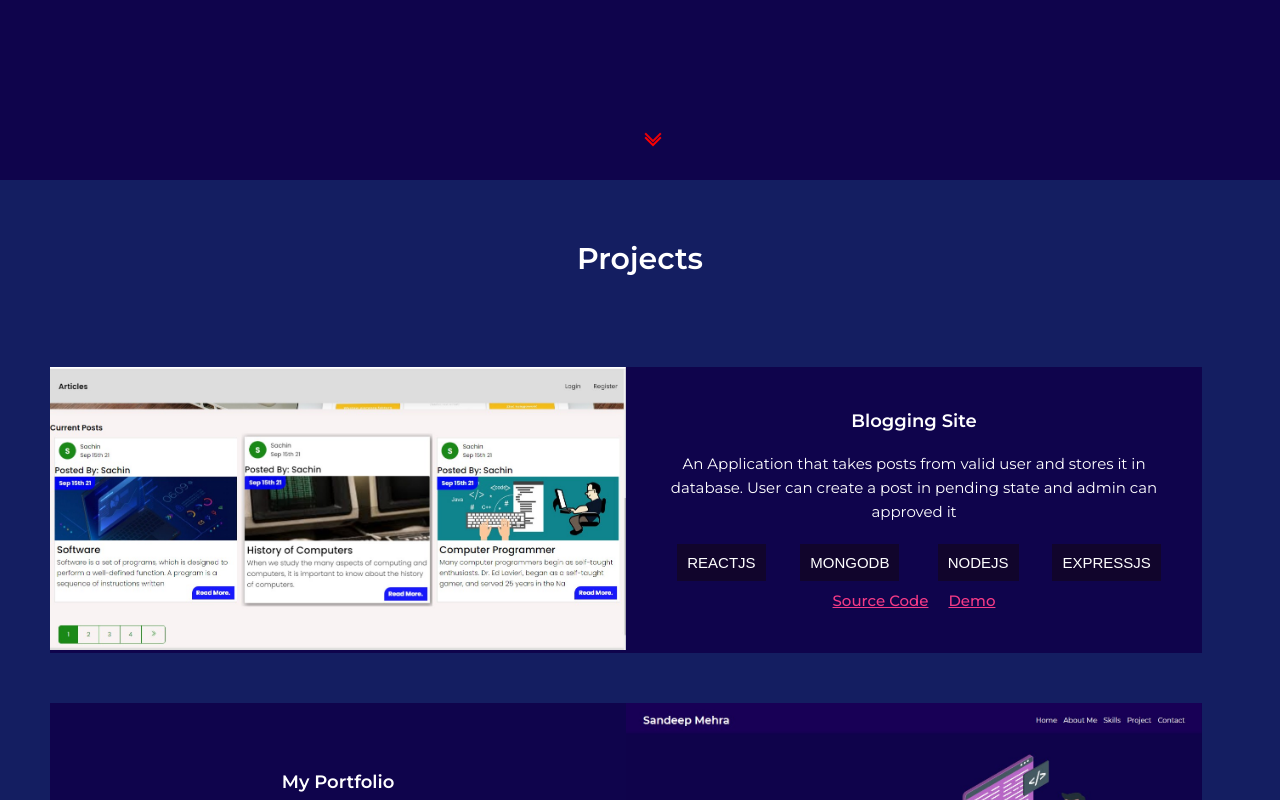
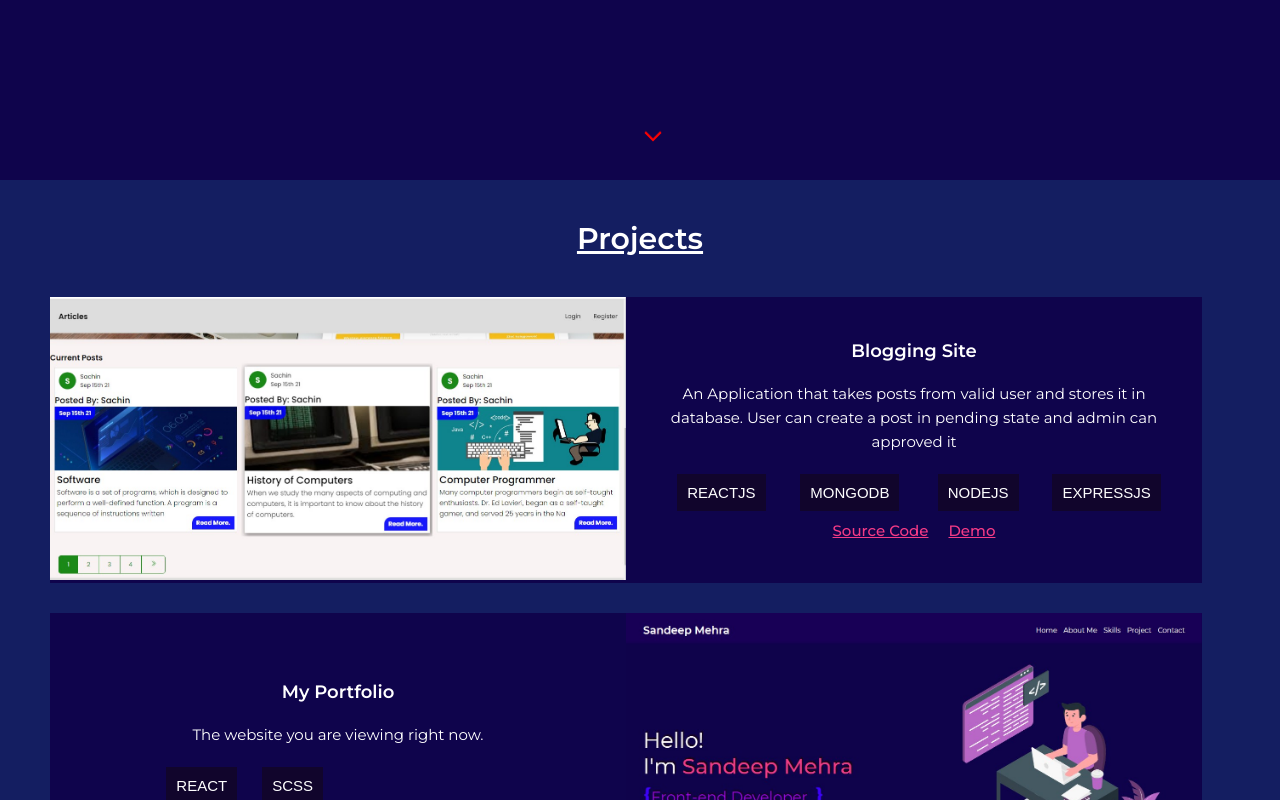
Before and after one commit to sandeepsinghmehra/Portfolio-react, a React (Create React App) app: page / in a window 1280 px wide. Shown: the part 620-1420 px from the top of the page. Built offline with nearby package versions, Linux system fonts and the light colour scheme.

Commit message:
change heading ui

```diff
--- a/src/components/About.js
+++ b/src/components/About.js
@@ -20,7 +20,6 @@ export const About = (props) => {
                 <p>My name is Sandeep Singh Mehra. I'm a web designer and developer based in Haldwani, India.</p>
 
                 <p>I'm a fresher in web-development. During the evenings I spend my time working on projects and building my own products in websites.</p>
-                <p>My love of beautiful websites and curiosity made me discover and explore Web development which naturally, led to my great interest in front-end web development.</p>
 
                 <p>I learnt the basics like HTML, CSS, & Javascript and then tried my hands on framework that was popular at the moment - React.js</p>
 
--- a/src/scss/_utils.scss
+++ b/src/scss/_utils.scss
@@ -1,11 +1,9 @@
-
-.footer {
-    padding: 2rem;
+h2 {
     text-align: center;
-    color: white;
-    background: $mainColorDark;
-    font-size: 1.8rem;
-    font-weight: 500;
+    font-size: 3rem;
+    font-weight: 600;
+    padding-bottom: 1rem;
+    text-decoration: underline;
 }
 
 .btn {
@@ -35,3 +33,12 @@
     place-self: center stretch;
     row-gap: 3rem;
 }
+
+.footer {
+    padding: 2rem;
+    text-align: center;
+    color: white;
+    background: $mainColorDark;
+    font-size: 1.8rem;
+    font-weight: 500;
+}
--- a/src/scss/components/_About.scss
+++ b/src/scss/components/_About.scss
@@ -32,11 +32,7 @@
     color: white;
     text-align: center;
     padding-top: 6rem;
-    & h2 {
-        font-size: 3rem;
-        font-weight: 600;
-        padding-bottom: 4rem;
-    }
+
     & p {
         font-size: 1.6rem;
         font-weight: 400;
@@ -58,12 +54,7 @@ img {
     justify-content: center;
     padding: 5rem;
     text-align: center;
-    h2 {
-        font-size: 3rem;
-        font-weight: 600;
-        padding-top: 1rem;
-        padding-bottom: 4rem;
-    }
+
     &__div {
         display: grid;
         grid-template-columns:repeat(4, 1fr);
--- a/src/scss/components/_Contact.scss
+++ b/src/scss/components/_Contact.scss
@@ -30,12 +30,7 @@
     padding: 8rem;
     background-color: $mainColorDarkSecondary;
     color: $textColor;
-    h2 {
-        text-align: center;
-        font-size: 3rem;
-        font-weight: 600;
-        padding-bottom: 1rem;
-    }
+
     &__card {
         display: flex;
         flex-direction: row;
--- a/src/scss/components/_Home.scss
+++ b/src/scss/components/_Home.scss
@@ -19,9 +19,8 @@
         text-shadow: 2px -3px 3px rgba(27, 6, 6, 0.95);
     }
     div > &__name {
-        font-weight: 500;
-        color: $pink;
-        text-shadow: 2px -3px 3px rgba(27, 6, 6, 0.95);
+      font-size: 3.6rem;
+      font-weight: 500;
     }
     div > &__braces {
         font-size: 3rem;
--- a/src/scss/components/_Project.scss
+++ b/src/scss/components/_Project.scss
@@ -1,8 +1,8 @@
 @include responsive(mobile){
     div > .project_card {
         flex-direction: column;
-        margin-left: 2.3rem;
-        margin-right: 2.3rem;
+        margin-left: 2.2rem;
+        margin-right: 2.2rem;
         &_image {
             display: block;
             width: 100%;
@@ -27,23 +27,17 @@
     background-color: $mainColorDarkLight;
     color: $textColor;
     overflow: hidden;
-    padding-top: 5rem;
-    padding-bottom: 5rem;
-    & h2 {
-        text-align: center;
-        font-size: 3rem;
-        font-weight: 600;
-        padding-top: 1rem;
-        padding-bottom: 4rem;
-    }
+    padding-top: 4rem;
+    padding-bottom: 4rem;
 }
 .project_card {
     width: 90%;
     background-color: $mainColorDarkSecondary;
-    margin-top: 5rem;
+    margin-top: 3rem;
     margin-left: 5rem;
     margin-right: 5rem;
     position: relative;
+    text-align: center;
     display: flex;
     flex-direction: row;
     justify-content: center;
```
